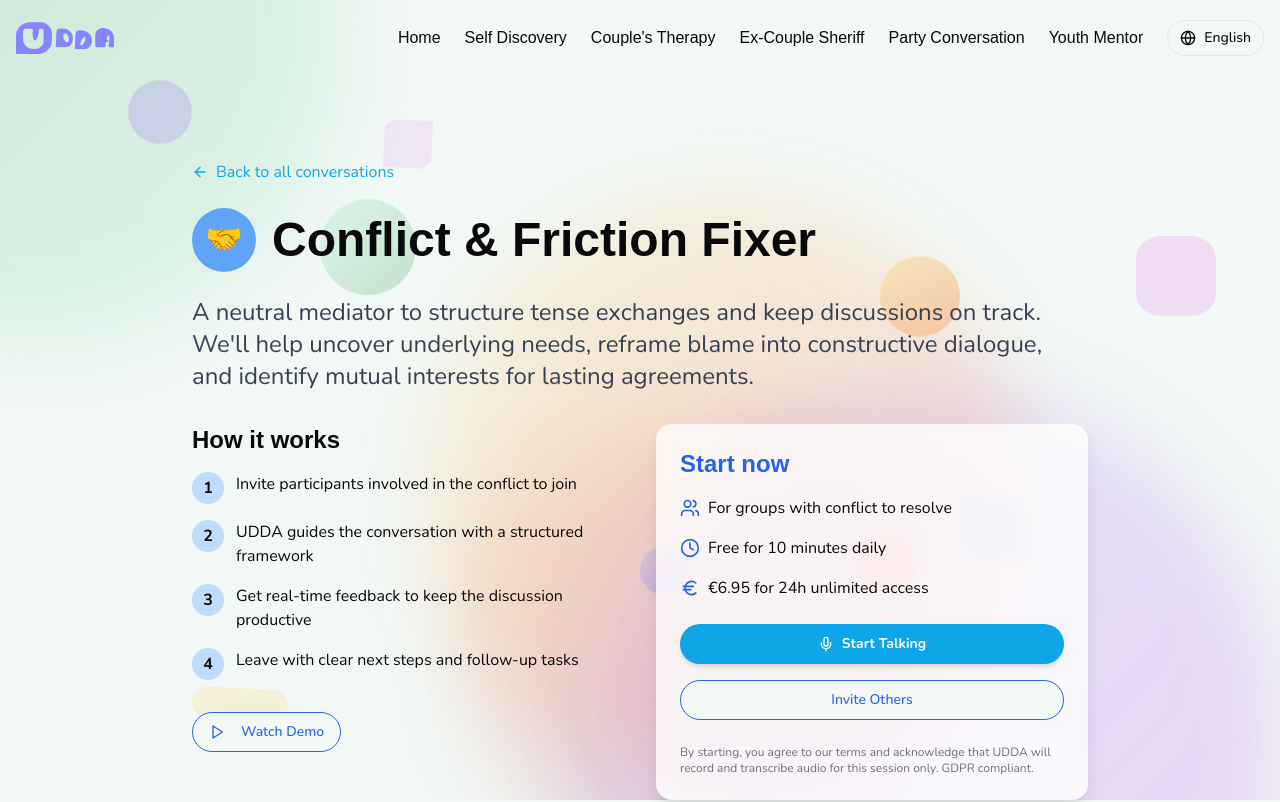
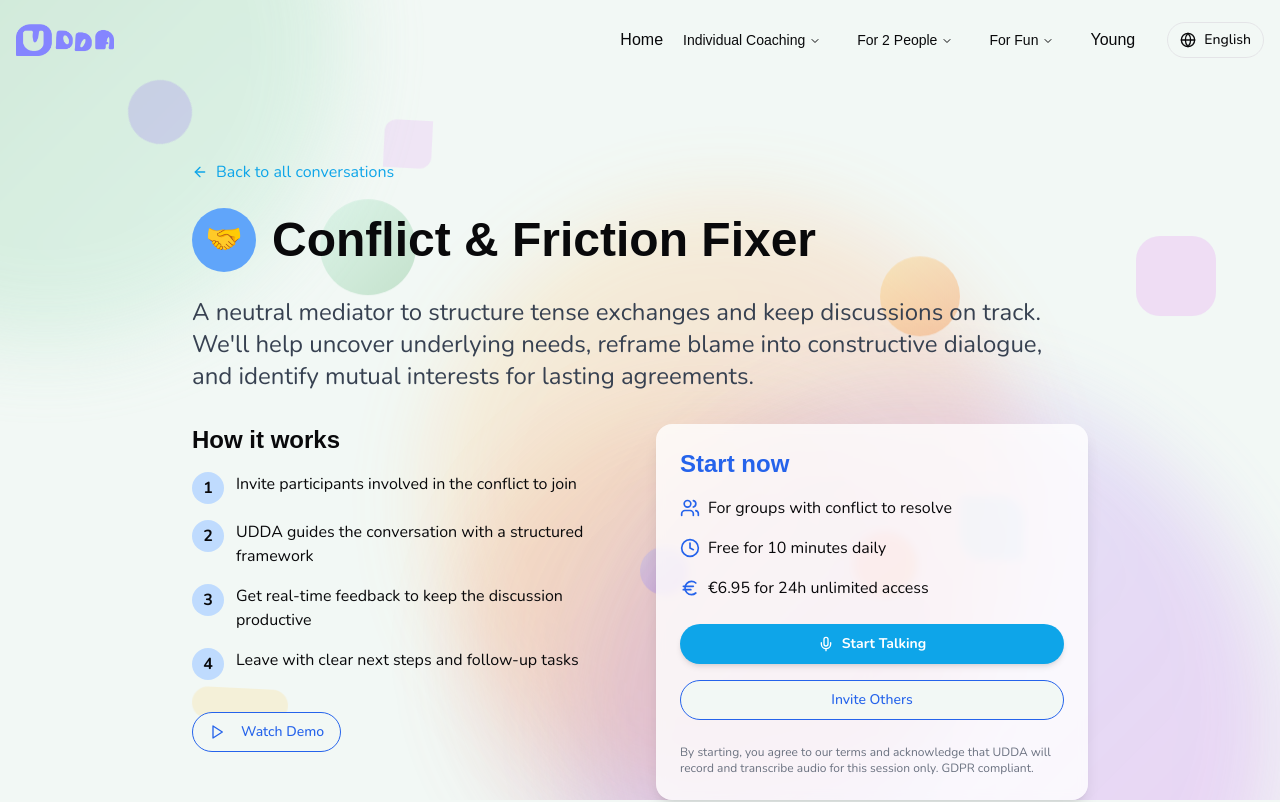
Before and after one commit to UDDA-Playground/the-cringe-oracle-speaks, a React (Vite) app: page /conflict-fixer in a window 1280 px wide. Shown: the top 802 px of the page. Built offline with nearby package versions, Linux system fonts and the light colour scheme; a web font is replaced by a local one.

Commit message:
Refactor: Update top menu with submenus
Restructure the top menu in `Header.tsx` to include submenus for "Individual Coaching", "For 2 people", "For Fun", and "Young", with smooth folding animations using the `radix-ui/react-navigation-menu` library.

```diff
--- a/src/components/Header.tsx
+++ b/src/components/Header.tsx
@@ -5,6 +5,16 @@ import { Menu, X } from 'lucide-react';
 import LanguageSwitcher from '@/components/LanguageSwitcher';
 import { useLanguage } from '@/context/LanguageContext';
 import NavLink from '@/components/NavLink';
+import {
+  NavigationMenu,
+  NavigationMenuContent,
+  NavigationMenuItem,
+  NavigationMenuLink,
+  NavigationMenuList,
+  NavigationMenuTrigger,
+  navigationMenuTriggerStyle,
+} from "@/components/ui/navigation-menu";
+import { cn } from "@/lib/utils";
 
 const Header: React.FC = () => {
   const [isMenuOpen, setIsMenuOpen] = useState(false);
@@ -34,6 +44,34 @@ const Header: React.FC = () => {
 
   const { t } = useLanguage();
 
+  // Navigation menu items structured according to requested categories
+  const menuItems = [
+    {
+      title: "Individual Coaching",
+      items: [
+        { title: "Self Discovery", href: "/self-discovery" }
+      ]
+    },
+    {
+      title: "For 2 People",
+      items: [
+        { title: "Couple's Therapy", href: "/couples-blame-buffer" },
+        { title: "Ex-Couple Sheriff", href: "/ex-couple-entanglement" }
+      ]
+    },
+    {
+      title: "For Fun",
+      items: [
+        { title: "Party Conversation", href: "/party-conversation" },
+        { title: "Personality Test", href: "/personality-test" }
+      ]
+    },
+    {
+      title: "Young",
+      href: "/youth-mentor"
+    }
+  ];
+
   return (
     <header className={`fixed top-0 left-0 right-0 z-50 transition-all duration-300 ${
       isScrolled ? 'bg-white/90 backdrop-blur-md shadow-md py-3' : 'bg-transparent py-5'
@@ -43,26 +81,55 @@ const Header: React.FC = () => {
           <img src="/lovable-uploads/9fc901cc-dfcd-4355-bd83-81a0cf693a4c.png" alt="UDDA Logo" className="h-8" />
         </Link>
 
-        {/* Desktop Nav */}
-        <nav className="hidden md:flex items-center space-x-6">
-          <NavLink to="/">{t('nav.home')}</NavLink>
-          <Link to="/self-discovery" className="font-cabinet font-medium py-1 hover:text-udda-green transition-colors whitespace-nowrap">
-            Self Discovery
-          </Link>
-          <Link to="/couples-blame-buffer" className="font-cabinet font-medium py-1 hover:text-udda-green transition-colors whitespace-nowrap">
-            Couple's Therapy
-          </Link>
-          <Link to="/ex-couple-entanglement" className="font-cabinet font-medium py-1 hover:text-udda-green transition-colors whitespace-nowrap">
-            Ex-Couple Sheriff
-          </Link>
-          <Link to="/party-conversation" className="font-cabinet font-medium py-1 hover:text-udda-green transition-colors whitespace-nowrap">
-            Party Conversation
-          </Link>
-          <Link to="/youth-mentor" className="font-cabinet font-medium py-1 hover:text-udda-green transition-colors whitespace-nowrap">
-            Youth Mentor
-          </Link>
-          <LanguageSwitcher className="mr-2" />
-        </nav>
+        {/* Desktop Nav with Dropdown Menus */}
+        <div className="hidden md:flex items-center">
+          <NavigationMenu>
+            <NavigationMenuList>
+              <NavigationMenuItem>
+                <NavLink to="/">{t('nav.home')}</NavLink>
+              </NavigationMenuItem>
+
+              {menuItems.map((category, index) => (
+                <NavigationMenuItem key={index}>
+                  {category.items ? (
+                    <>
+                      <NavigationMenuTrigger className="font-cabinet font-medium">
+                        {category.title}
+                      </NavigationMenuTrigger>
+                      <NavigationMenuContent>
+                        <ul className="grid w-[200px] gap-3 p-4">
+                          {category.items.map((item, itemIndex) => (
+                            <li key={itemIndex}>
+                              <NavigationMenuLink asChild>
+                                <Link
+                                  to={item.href}
+                                  className="block select-none rounded-md p-2 leading-none no-underline outline-none transition-colors hover:bg-accent hover:text-accent-foreground focus:bg-accent focus:text-accent-foreground"
+                                >
+                                  {item.title}
+                                </Link>
+                              </NavigationMenuLink>
+                            </li>
+                          ))}
+                        </ul>
+                      </NavigationMenuContent>
+                    </>
+                  ) : (
+                    <NavigationMenuLink asChild>
+                      <Link
+                        to={category.href || "#"}
+                        className="font-cabinet font-medium py-1 hover:text-udda-green transition-colors whitespace-nowrap px-4"
+                      >
+                        {category.title}
+                      </Link>
+                    </NavigationMenuLink>
+                  )}
+                </NavigationMenuItem>
+              ))}
+            </NavigationMenuList>
+          </NavigationMenu>
+
+          <LanguageSwitcher className="ml-4" />
+        </div>
 
         {/* Mobile menu button */}
         <button
@@ -78,27 +145,40 @@ const Header: React.FC = () => {
         <div className="md:hidden bg-white absolute top-full left-0 w-full shadow-lg">
           <div className="container mx-auto px-4 py-4 flex flex-col space-y-4">
             <NavLink to="/" onClick={() => setIsMenuOpen(false)}>{t('nav.home')}</NavLink>
-            <Link to="/self-discovery" className="font-cabinet font-medium py-2 hover:text-udda-green transition-colors">
-              Self Discovery
-            </Link>
-            <Link to="/couples-blame-buffer" className="font-cabinet font-medium py-2 hover:text-udda-green transition-colors">
-              Couple's Therapy
-            </Link>
-            <Link to="/ex-couple-entanglement" className="font-cabinet font-medium py-2 hover:text-udda-green transition-colors">
-              Ex-Couple Sheriff
-            </Link>
-            <Link to="/party-conversation" className="font-cabinet font-medium py-2 hover:text-udda-green transition-colors">
-              Party Conversation
-            </Link>
-            <Link to="/youth-mentor" className="font-cabinet font-medium py-2 hover:text-udda-green transition-colors">
-              Youth Mentor
-            </Link>
+
+            {/* Mobile dropdowns using Collapsible */}
+            {menuItems.map((category, index) => (
+              category.items ? (
+                <div key={index} className="space-y-2">
+                  <div className="font-cabinet font-semibold">{category.title}</div>
+                  <div className="pl-4 space-y-2">
+                    {category.items.map((item, itemIndex) => (
+                      <Link
+                        key={itemIndex}
+                        to={item.href}
+                        className="block font-cabinet py-1 hover:text-udda-green transition-colors"
+                        onClick={() => setIsMenuOpen(false)}
+                      >
+                        {item.title}
+                      </Link>
+                    ))}
+                  </div>
+                </div>
+              ) : (
+                <Link
+                  key={index}
+                  to={category.href || "#"}
+                  className="font-cabinet font-medium py-2 hover:text-udda-green transition-colors"
+                  onClick={() => setIsMenuOpen(false)}
+                >
+                  {category.title}
+                </Link>
+              )
+            ))}
+
             <div className="pt-2 border-t border-gray-100">
               <LanguageSwitcher className="w-full justify-center" />
             </div>
-            <button className="bg-udda-purple text-white font-bold py-2 px-4 rounded-full w-full shadow-md">
-              Log In
-            </button>
           </div>
         </div>
       )}
```
